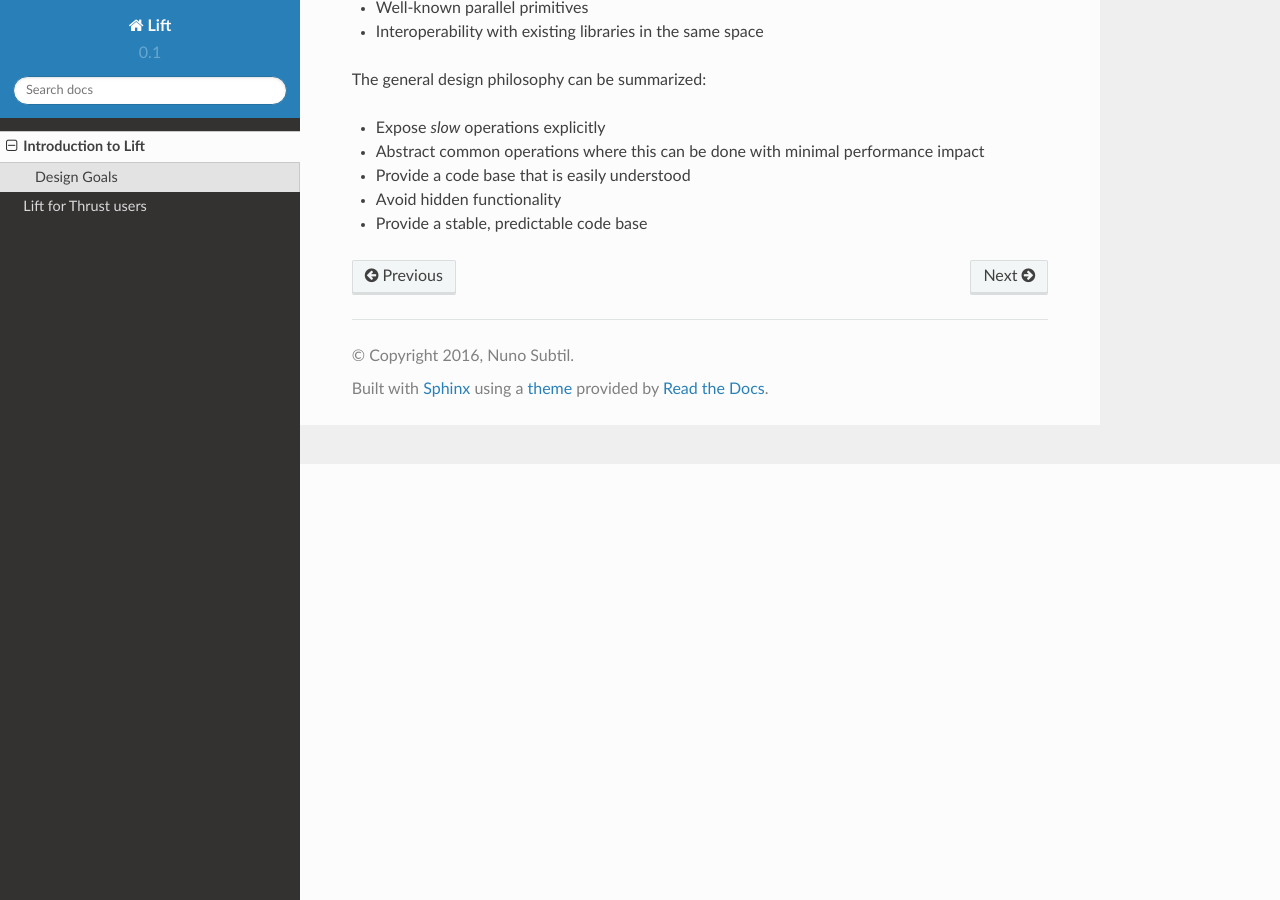
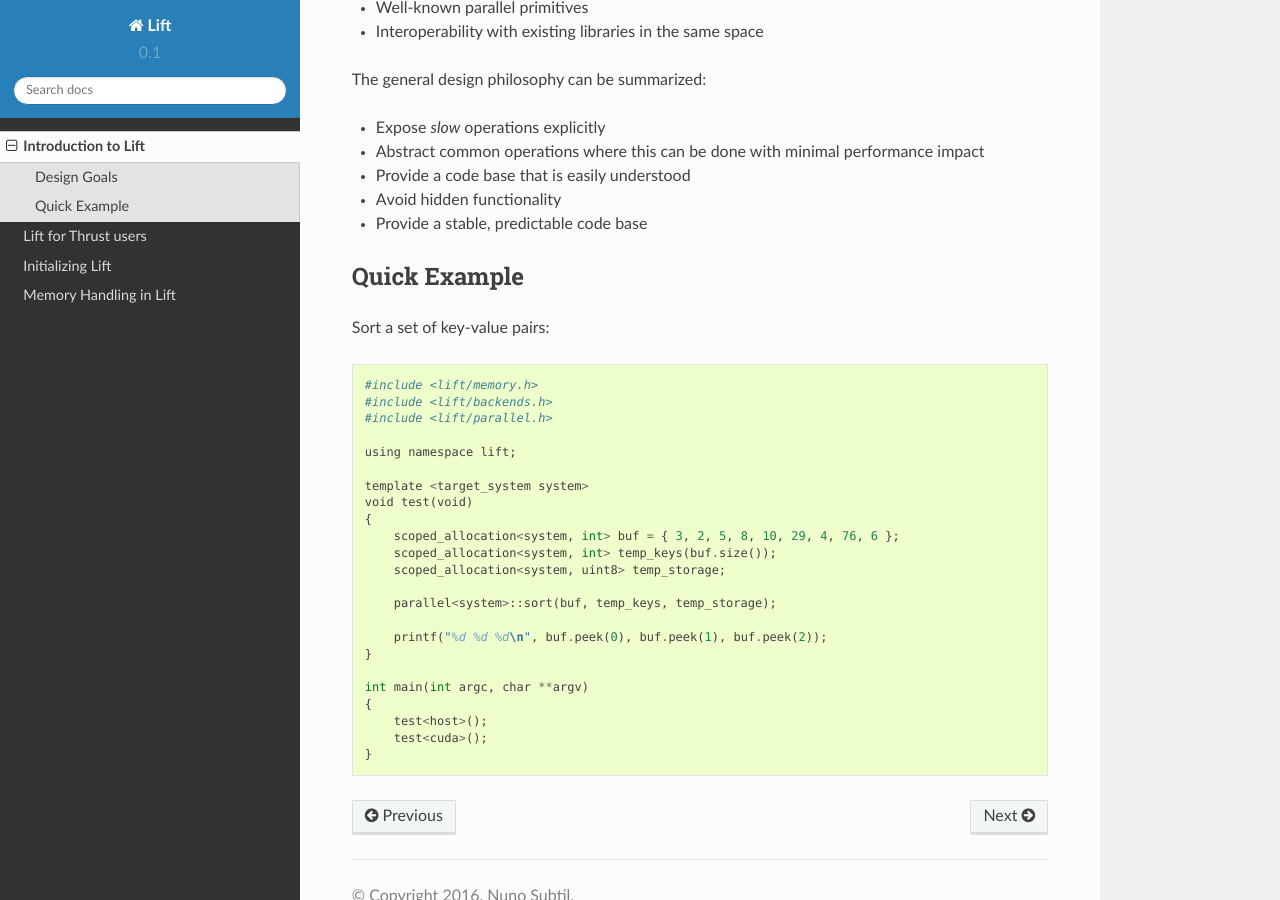
Before and after one commit to nsubtil/lift, a Sphinx documentation site: the page built from docs/intro.rst, in a window 1280 px wide and 900 px high, scrolled down 436 px. Built offline with Sphinx 7.4.7 and the Read the Docs theme 2.0.0, drawn with Linux system fonts in a browser that asks for light colours.

Commit message:
docs: Add memory module documentation, add sorting example

```diff
--- a/docs/index.rst
+++ b/docs/index.rst
@@ -15,6 +15,8 @@ Contents:
 
    intro
    lift-vs-thrust
+   initialization
+   memory
 
 Indices and tables
 ==================
--- /dev/null
+++ b/docs/initialization.rst
@@ -0,0 +1,4 @@
+Initializing Lift
+=================
+
+TBD
--- a/docs/intro.rst
+++ b/docs/intro.rst
@@ -21,3 +21,33 @@ The general design philosophy can be summarized:
 * Provide a code base that is easily understood
 * Avoid hidden functionality
 * Provide a stable, predictable code base
+
+
+Quick Example
+-------------
+
+Sort a set of key-value pairs::
+
+    #include <lift/memory.h>
+    #include <lift/backends.h>
+    #include <lift/parallel.h>
+
+    using namespace lift;
+
+    template <target_system system>
+    void test(void)
+    {
+        scoped_allocation<system, int> buf = { 3, 2, 5, 8, 10, 29, 4, 76, 6 };
+        scoped_allocation<system, int> temp_keys(buf.size());
+        scoped_allocation<system, uint8> temp_storage;
+
+        parallel<system>::sort(buf, temp_keys, temp_storage);
+
+        printf("%d %d %d\n", buf.peek(0), buf.peek(1), buf.peek(2));
+    }
+
+    int main(int argc, char **argv)
+    {
+        test<host>();
+        test<cuda>();
+    }
```
Also changed, not shown: docs/memory.rst (added, +82 -0 lines).
